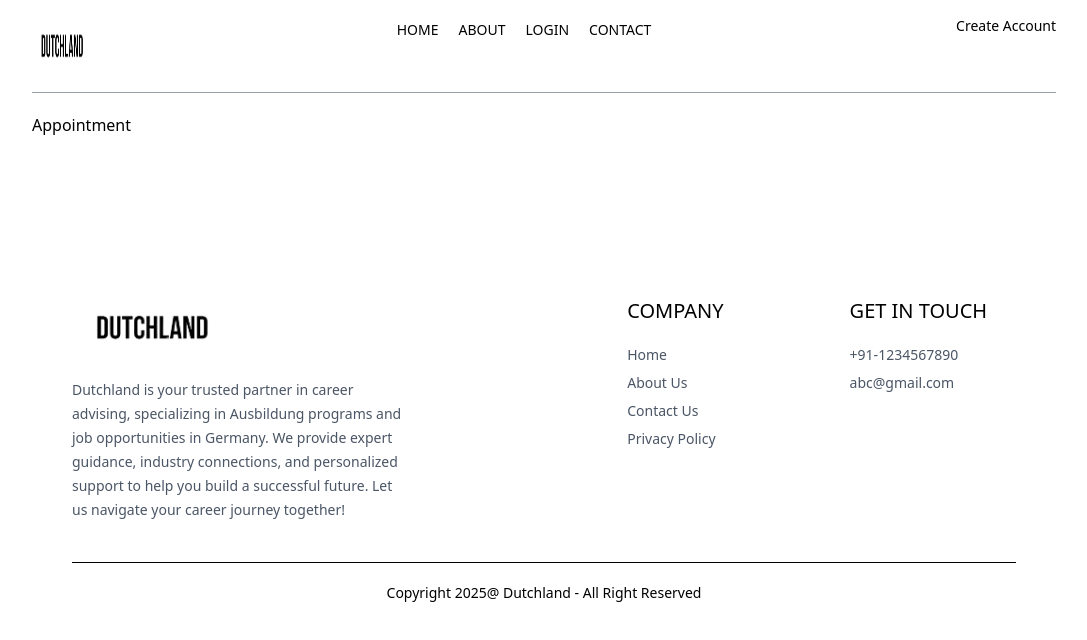
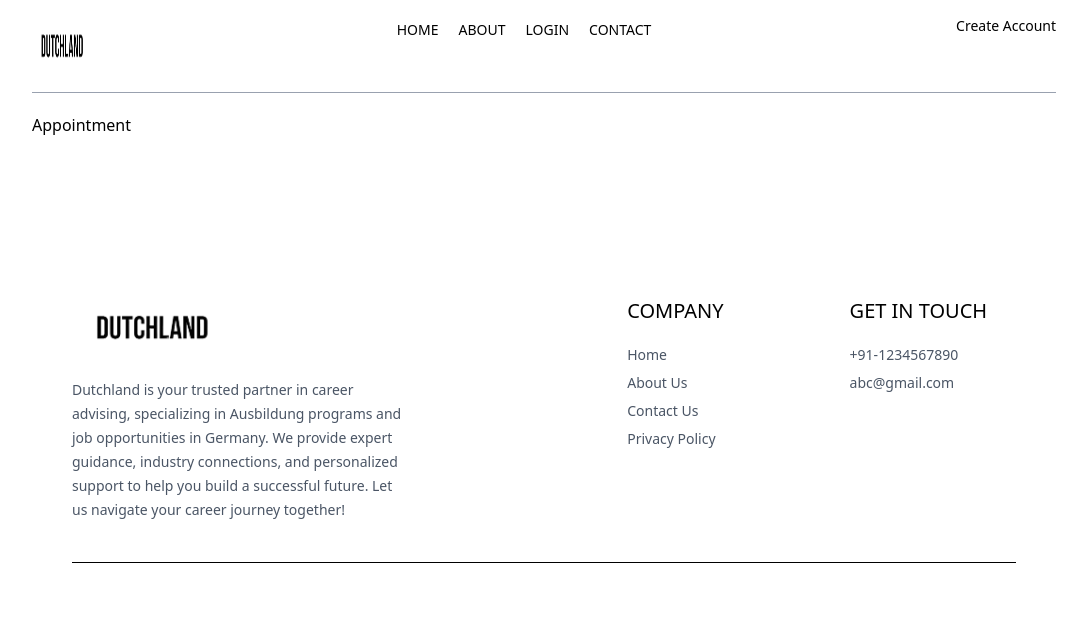
Before and after one commit to Piyush1803/Deutschland-Horizon, a React (Vite) app in the folder frontend/: page /appointment in a window 1280 px wide. Shown: the top 640 px of the page, without its empty margins (96-1183 px from the left). Built offline with nearby package versions, Linux system fonts and the light colour scheme.

Commit message:
reseted code

```diff
--- a/frontend/src/components/Footer.jsx
+++ b/frontend/src/components/Footer.jsx
@@ -35,7 +35,7 @@ const Footer = () => {
         {/*-----coyright text-----*/}
         <div>
             <hr />
-            <p className='py-5 text-sm text-center'>Copyright 2025@ Dutchland - All Right Reserved</p>
+           {/* <p className='py-5 text-sm text-center'>Copyright 2025@ Dutchland - All Right Reserved</p>*/}
         </div>
     </div>
   )
```
